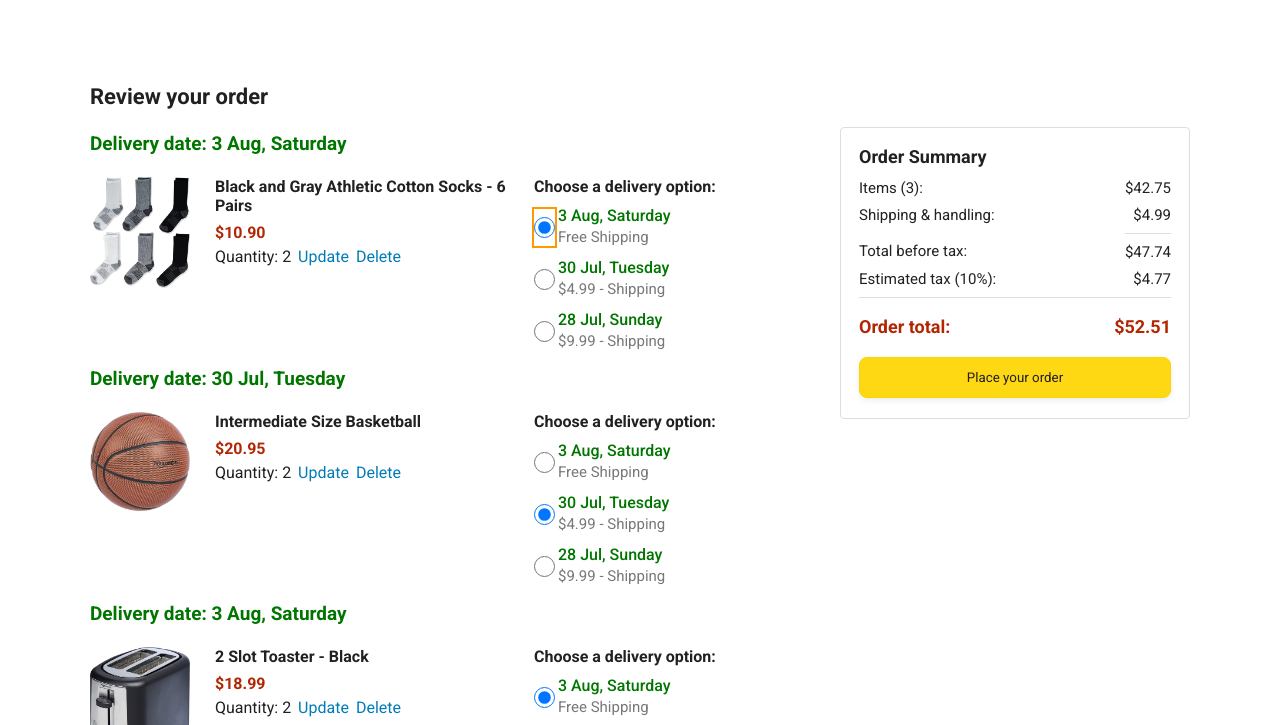
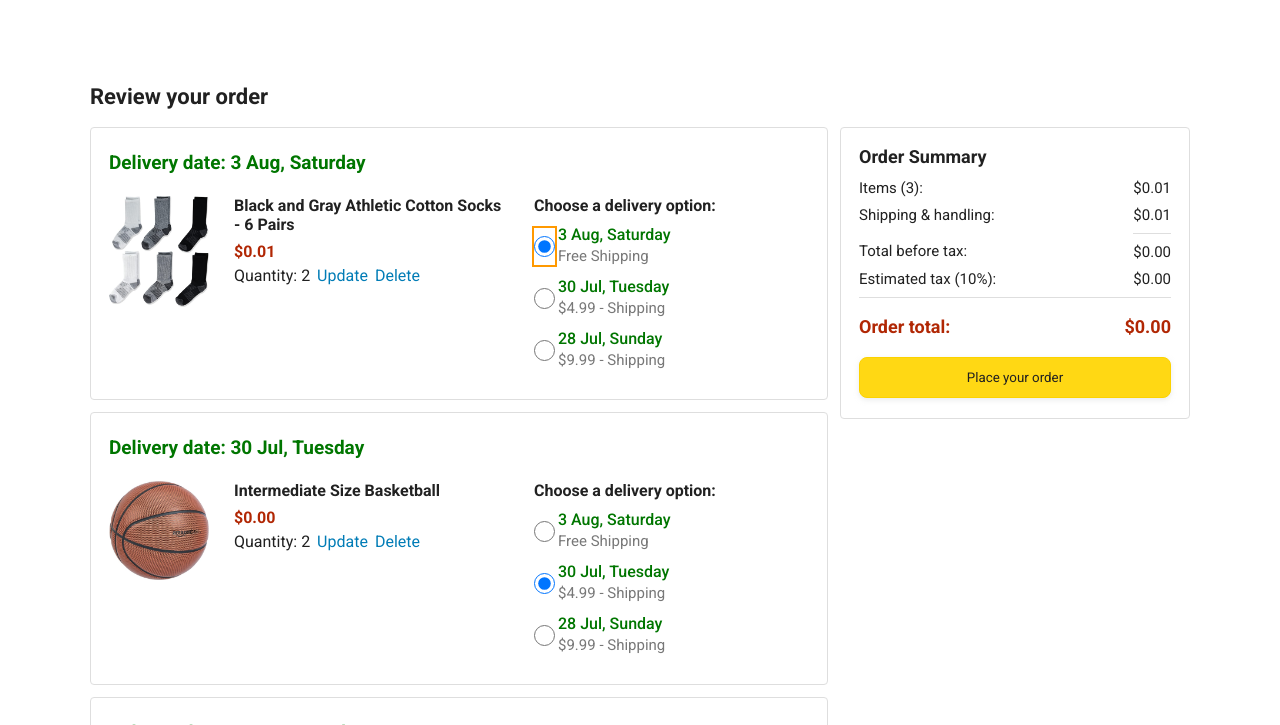
Before and after one commit to RajulThakur/amazon, a plain HTML site: page checkout.html in a window 1280 px wide. Both pictures are taken after a click on the radio button 544 px from the left and 283 px from the top of the page. Shown: the part 56-781 px from the top of the page. Drawn offline with nearby package versions, Linux system fonts and the light colour scheme.

Commit message:
save data gen html payment summary

```diff
--- a/checkout.html
+++ b/checkout.html
@@ -46,39 +46,8 @@
         <div class="order-summary js-order-summary">
         </div>
 
-        <div class="payment-summary">
-          <div class="payment-summary-title">
-            Order Summary
-          </div>
+        <div class="payment-summary js-payment-summary">
 
-          <div class="payment-summary-row">
-            <div>Items (3):</div>
-            <div class="payment-summary-money">$42.75</div>
-          </div>
-
-          <div class="payment-summary-row">
-            <div>Shipping &amp; handling:</div>
-            <div class="payment-summary-money">$4.99</div>
-          </div>
-
-          <div class="payment-summary-row subtotal-row">
-            <div>Total before tax:</div>
-            <div class="payment-summary-money">$47.74</div>
-          </div>
-
-          <div class="payment-summary-row">
-            <div>Estimated tax (10%):</div>
-            <div class="payment-summary-money">$4.77</div>
-          </div>
-
-          <div class="payment-summary-row total-row">
-            <div>Order total:</div>
-            <div class="payment-summary-money">$52.51</div>
-          </div>
-
-          <button class="place-order-button button-primary">
-            Place your order
-          </button>
         </div>
       </div>
     </div>
--- a/scripts/checkout.js
+++ b/scripts/checkout.js
@@ -1,3 +1,5 @@
 import { renderOrderSummary } from "./checkout/orderSummary.js";
+import { renderPaymentSummary } from "./checkout/paymentSummary.js";
 
 renderOrderSummary();
+renderPaymentSummary();
--- a/scripts/checkout/orderSummary.js
+++ b/scripts/checkout/orderSummary.js
@@ -1,3 +1,4 @@
+
 import {
   removeFromCart,
   cart,
@@ -6,12 +7,12 @@ import {
   updateDeliveryOption,
 } from "../../data/cart.js";
 import { deliveryOption } from "../../data/deliveryOptions.js";
-import { products } from "../../data/products.js";
 import addToLocal from "../utils/addtoLocal.js";
-import formatCurrency from "../utils/money.js";
+import getProduct from "../utils/getProduct.js";
+import getSame from "../utils/getSame.js";
+import formatCurrency from "../utils/formatCurrency.js";
 import dayjs from "https://unpkg.com/dayjs@1.11.10/esm/index.js";
-
-
+import { renderPaymentSummary } from "./paymentSummary.js";
 
 function renderTotalItems() {
   const totalItemsEle = document.querySelector(".js-return-to-home-link");
@@ -62,13 +63,13 @@ function renderCheckout() {
     return;
   }
   cart.forEach((cartItem) => {
-    const [product] = products.filter(
-      (product) => product.id === cartItem.productId
-    );
+    const product = getProduct(cartItem.productId);
+    console.log(product);
     const [selectedOption] = deliveryOption.filter(
       (option) => option.id === cartItem.deliveryOptionId
     );
     cartHTML += `
+    <div class='cart-item-container cart-item-container-${product.id}'>
     <div class="delivery-date js-delivery-date-${product.id}">
     Delivery date: ${dateFormated(selectedOption.deliveryTime)}
     </div>
@@ -115,15 +116,14 @@ function renderCheckout() {
                 ${renderDateSelector(cartItem)}
                 </div>
                 </div>
+              </div>
             </div>`;
   });
 
   orderSummaryEle.innerHTML = cartHTML;
 }
 
-export function renderOrderSummary(){
-
-
+export function renderOrderSummary() {
   renderTotalItems();
   renderCheckout();
 
@@ -133,10 +133,11 @@ document.querySelectorAll(".js-delete-link").forEach((deleteEle) => {
       removeFromCart(productId);
       document.querySelector(`.cart-item-container-${productId}`).remove();
       renderTotalItems();
+      renderPaymentSummary();
     });
   });
 
-document.querySelectorAll(".update-quantity-link").forEach((updateEle) => {
+  document.querySelectorAll(".js-update-quantity-link").forEach((updateEle) => {
     updateEle.addEventListener("click", () => {
       const { productId } = updateEle.dataset;
 
@@ -147,7 +148,9 @@ document.querySelectorAll(".update-quantity-link").forEach((updateEle) => {
         `.js-quantity-label-${productId}`
       );
       const saveEle = document.querySelector(`.js-save-quantity-${productId}`);
-    const inputEle = document.querySelector(`.js-quantity-input-${productId}`);
+      const inputEle = document.querySelector(
+        `.js-quantity-input-${productId}`
+      );
 
       parentEle.classList.toggle("is-editing-quantity");
 
@@ -159,10 +162,12 @@ document.querySelectorAll(".update-quantity-link").forEach((updateEle) => {
         quantityLabelEle.innerHTML = updateCartQuantity;
         addToLocal(cart, "cart");
         renderTotalItems();
+        renderPaymentSummary();
       }
       inputEle.addEventListener("keydown", (e) => {
         if (e.key !== "Enter") return;
         updatingQuantityValue();
+        renderPaymentSummary();
       });
       saveEle.addEventListener("click", updatingQuantityValue);
     });
@@ -173,9 +178,12 @@ document.querySelectorAll(".js-delivery-option").forEach((ele) => {
       const { productId, deliveryOptionId } = ele.dataset;
       updateDeliveryOption(productId, deliveryOptionId);
       //updating date
-    const [option]=deliveryOption.filter(option=>option.id===deliveryOptionId)
-    document.querySelector(`.js-delivery-date-${productId}`).innerHTML=`Delivery date: ${dateFormated(option.deliveryTime)}`;
+      const option = getSame(deliveryOption, "id", deliveryOptionId);
+      // const [option]=deliveryOption.filter(option=>option.id===deliveryOptionId)
+      document.querySelector(
+        `.js-delivery-date-${productId}`
+      ).innerHTML = `Delivery date: ${dateFormated(option.deliveryTime)}`;
+      renderPaymentSummary();
     });
   });
-
 }
--- a/scripts/checkout/paymentSummary.js
+++ b/scripts/checkout/paymentSummary.js
@@ -0,0 +1,63 @@
+import { cart } from "../../data/cart.js";
+import { deliveryOption } from "../../data/deliveryOptions.js";
+import getProduct from "../utils/getProduct.js";
+import getSame from "../utils/getSame.js";
+import formatCurrency from "../utils/formatCurrency.js";
+
+export function renderPaymentSummary() {
+  console.log("Payment summary");
+  const totalItemAmountCent = cart.reduce((price, item) => {
+    const productDetails = getProduct(item.productId);
+    return price + productDetails.priceCents * item.quantity;
+  }, 0);
+  const totalShippingChargeCent = cart.reduce((price, item) => {
+    const selectedOption = getSame(deliveryOption, "id", item.deliveryOptionId);
+    return price + selectedOption.chargeCents;
+  }, 0);
+  const totalBeforeTaxCent = totalItemAmountCent + totalShippingChargeCent;
+  const taxAmount=totalBeforeTaxCent*0.1;
+  const totalAfterTaxCent = totalBeforeTaxCent * 1.1;
+  console.log(
+    totalAfterTaxCent,
+    totalBeforeTaxCent,
+    totalItemAmountCent,
+    totalShippingChargeCent
+  );
+
+  const renderHTML= `
+  <div class="payment-summary-title">
+            Order Summary
+          </div>
+
+          <div class="payment-summary-row">
+            <div>Items (${cart.length}):</div>
+            <div class="payment-summary-money">$${formatCurrency(totalItemAmountCent)}</div>
+          </div>
+
+          <div class="payment-summary-row">
+            <div>Shipping &amp; handling:</div>
+            <div class="payment-summary-money">$${formatCurrency(
+              totalShippingChargeCent
+            )}</div>
+          </div>
+
+          <div class="payment-summary-row subtotal-row">
+            <div>Total before tax:</div>
+            <div class="payment-summary-money">$${formatCurrency(totalBeforeTaxCent)}</div>
+          </div>
+
+          <div class="payment-summary-row">
+            <div>Estimated tax (10%):</div>
+            <div class="payment-summary-money">$${formatCurrency(taxAmount)}</div>
+          </div>
+
+          <div class="payment-summary-row total-row">
+            <div>Order total:</div>
+            <div class="payment-summary-money">$${formatCurrency(totalAfterTaxCent)}</div>
+          </div>
+
+          <button class="place-order-button button-primary">
+            Place your order
+          </button>`;
+  document.querySelector('.js-payment-summary').innerHTML=renderHTML;
+}
--- a/scripts/utils/money.js
+++ b/scripts/utils/formatCurrency.js
@@ -1,3 +1,3 @@
 export default function formatCurrency(priceCents){
-  return (priceCents/100).toFixed(2);
+  return (Math.random(priceCents)/100).toFixed(2);
 }
--- /dev/null
+++ b/scripts/utils/getProduct.js
@@ -0,0 +1,5 @@
+import { products } from "../../data/products.js"
+
+export default function getProduct(id){
+  return products.filter(product=>product.id===id)[0];
+}
--- /dev/null
+++ b/scripts/utils/getSame.js
@@ -0,0 +1,3 @@
+export default function getSame(arr,label,parameter){
+  return arr.filter(item=>item[label]===parameter)[0];
+}
```
Also changed, not shown: scripts/amazon.js (+3 -4 lines). Lines whose indentation alone changed are shown as unchanged.
